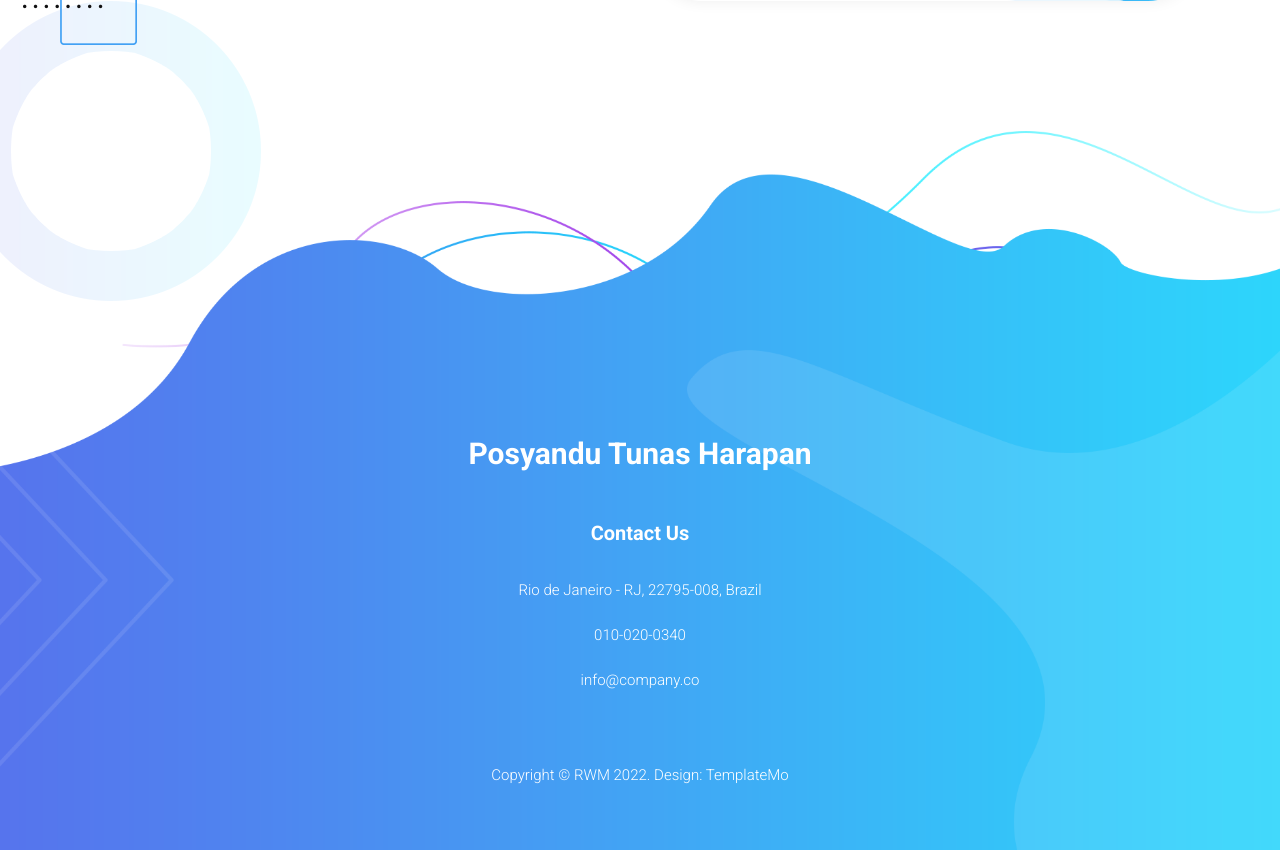
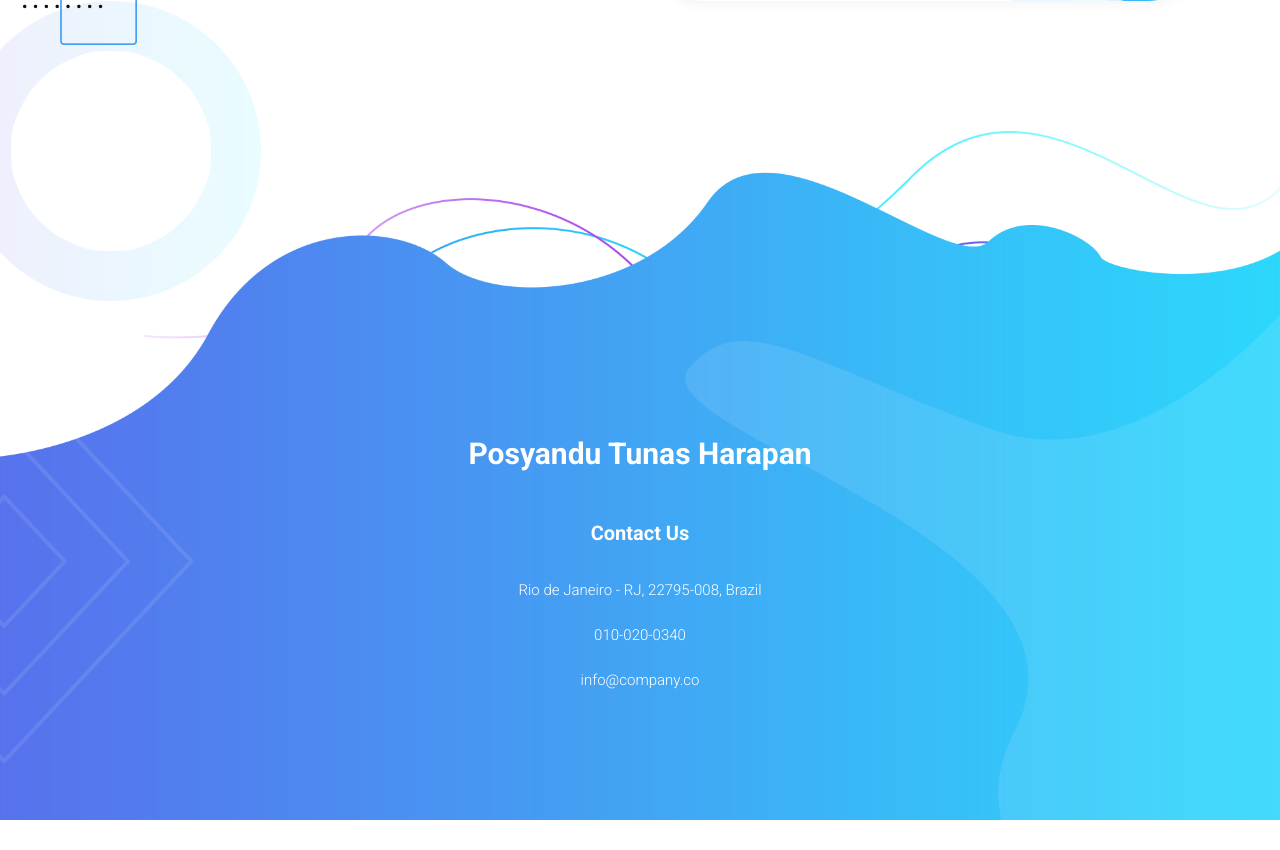
Before and after one commit to Basreng27/PROJECT-MONITORING_INFANT_NUTRITION-FUZZY_LOGIC-CODEIGNITER_4, a CodeIgniter 4 app: template app/Views/Pages/User/index.php in a window 1280 px wide. Shown: the part 785-1635 px from the top of the page. After the commit the page ends 1605 px from the top, so only its background shows below. Run offline with PHP 8.4 and a stand-in for CodeIgniter, Linux system fonts and the light colour scheme; the template is opened without the code that fills it, so the values that code supplies are empty; some libraries are stand-ins or nearby versions.

```diff
--- a/app/Views/Pages/Static/layout_user.php
+++ b/app/Views/Pages/Static/layout_user.php
@@ -140,7 +140,7 @@
 
                 <div class="col-lg-12">
                     <div class="copyright-text">
-                        <p>Copyright © RWM 2022. Design: <a href="https://templatemo.com/" target="_blank" title="css templates">TemplateMo</a>
+                        <!-- <p>Copyright © RWM 2022. Design: <a href="https://templatemo.com/" target="_blank" title="css templates">TemplateMo</a> -->
                         </p>
                     </div>
                 </div>
```
